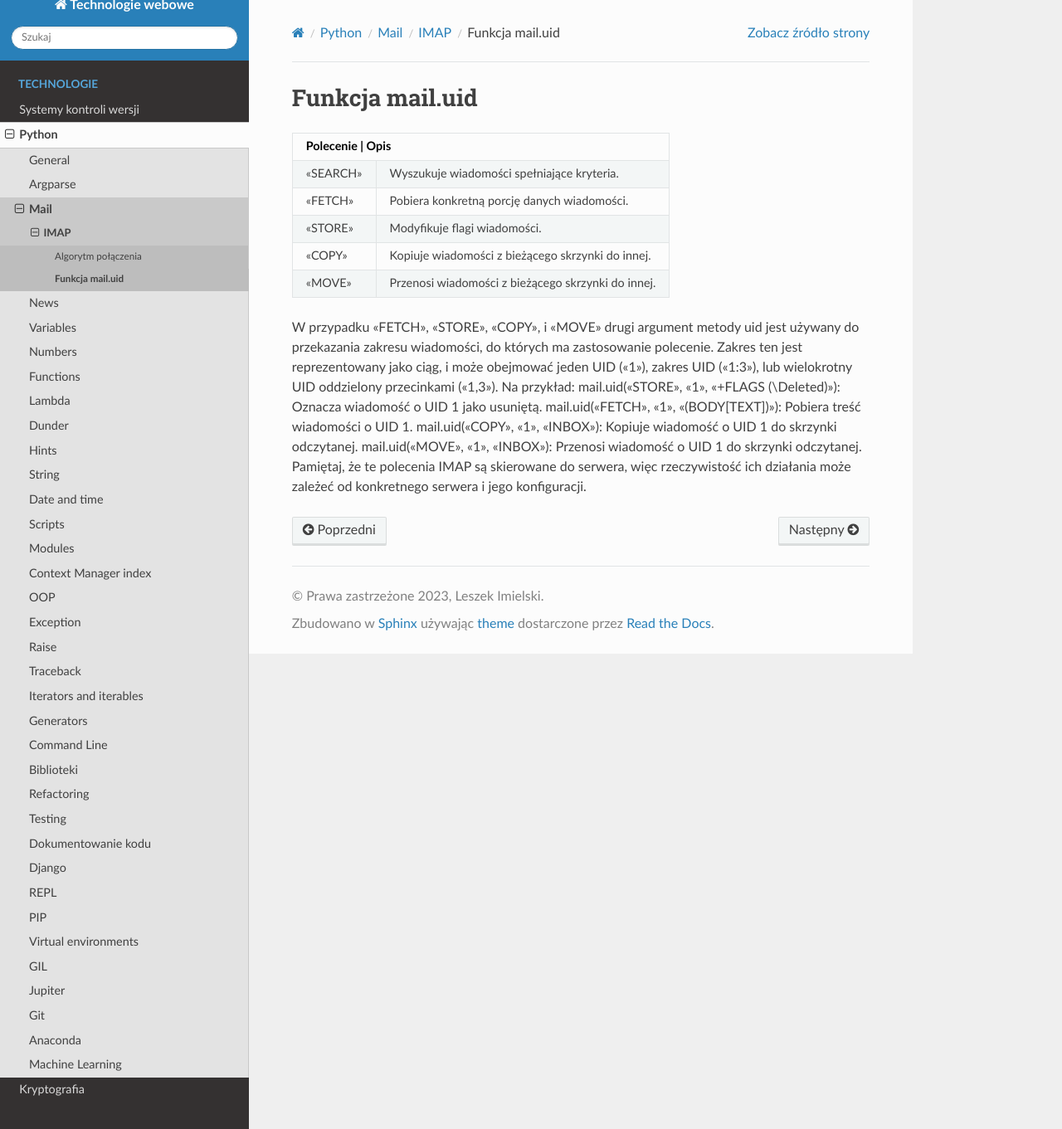
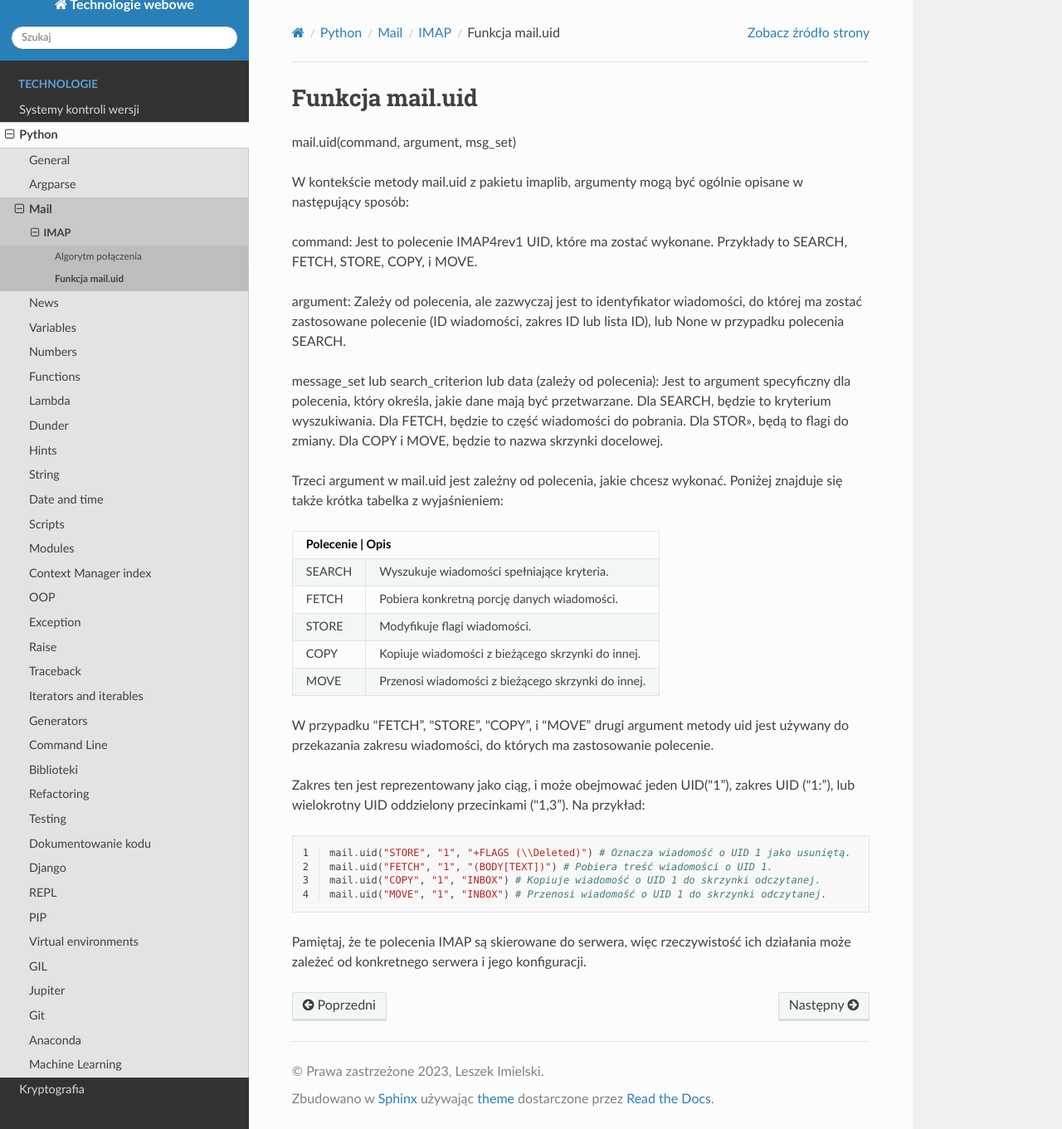
Before and after one commit to limielski/UsingSphinx, a Sphinx documentation site: the page built from docs/source/python/mail/imap/imap10.rst, in a window 1280 px wide and 1361 px high. Shown: the whole window at 83% size. Built offline with Sphinx 7.4.7 and the Read the Docs theme 2.0.0, drawn with Linux system fonts in a browser that asks for light colours.

Commit message:
Update IMAP documentation with command details
Detailed explanation of IMAP commands, arguments and responses has been added to the Python documentation. A few code examples to illustrate usage have also been added. This makes it easier for users to understand and implement different IMAP commands with the mail.uid method.

```diff
--- a/docs/source/python/mail/imap/imap10.rst
+++ b/docs/source/python/mail/imap/imap10.rst
@@ -1,24 +1,50 @@
 Funkcja mail.uid
 ================
+
+mail.uid(command, argument, msg_set)
+
+W kontekście metody mail.uid z pakietu imaplib, argumenty mogą być ogólnie opisane w następujący sposób:
+
+command: Jest to polecenie IMAP4rev1 UID, które ma zostać wykonane.
+Przykłady to SEARCH, FETCH, STORE, COPY, i MOVE.
+
+argument: Zależy od polecenia, ale zazwyczaj jest to identyfikator wiadomości, do której ma zostać zastosowane polecenie (ID wiadomości, zakres ID lub lista ID), lub None w przypadku polecenia SEARCH.
+
+message_set lub search_criterion lub data (zależy od polecenia): Jest to argument specyficzny dla polecenia, który określa, jakie dane mają być przetwarzane.
+Dla SEARCH, będzie to kryterium wyszukiwania.
+Dla FETCH, będzie to część wiadomości do pobrania.
+Dla STOR', będą to flagi do zmiany.
+Dla COPY i MOVE, będzie to nazwa skrzynki docelowej.
+
+
+Trzeci argument w mail.uid jest zależny od polecenia, jakie chcesz wykonać. Poniżej znajduje się także krótka tabelka z wyjaśnieniem:
 
 +---------------------------------------------------------------+
 | Polecenie | Opis                                              |
 +===========+===================================================+
-| 'SEARCH'  | Wyszukuje wiadomości spełniające kryteria.        |
+| SEARCH    | Wyszukuje wiadomości spełniające kryteria.        |
 +-----------+---------------------------------------------------+
-| 'FETCH'   | Pobiera konkretną porcję danych wiadomości.       |
+| FETCH     | Pobiera konkretną porcję danych wiadomości.       |
 +-----------+---------------------------------------------------+
-| 'STORE'   | Modyfikuje flagi wiadomości.                      |
+| STORE     | Modyfikuje flagi wiadomości.                      |
 +-----------+---------------------------------------------------+
-| 'COPY'    | Kopiuje wiadomości z bieżącego skrzynki do innej. |
+| COPY      | Kopiuje wiadomości z bieżącego skrzynki do innej. |
 +-----------+---------------------------------------------------+
-| 'MOVE'    | Przenosi wiadomości z bieżącego skrzynki do innej.|
+| MOVE      | Przenosi wiadomości z bieżącego skrzynki do innej.|
 +-----------+---------------------------------------------------+
 
-W przypadku 'FETCH', 'STORE', 'COPY', i 'MOVE' drugi argument metody uid jest używany do przekazania zakresu wiadomości, do których ma zastosowanie polecenie. Zakres ten jest reprezentowany jako ciąg, i może obejmować jeden UID ('1'), zakres UID ('1:3'), lub wielokrotny UID oddzielony przecinkami ('1,3').
+W przypadku \"FETCH", \"STORE", \"COPY", i \"MOVE" drugi argument metody uid jest używany do przekazania zakresu wiadomości, do których ma zastosowanie polecenie.
+
+Zakres ten jest reprezentowany jako ciąg, i może obejmować jeden UID(\"1"), zakres UID (\"1:"), lub wielokrotny UID oddzielony przecinkami (\"1,3").
 Na przykład:
-mail.uid('STORE', '1', '+FLAGS (\\Deleted)'): Oznacza wiadomość o UID 1 jako usuniętą.
-mail.uid('FETCH', '1', '(BODY[TEXT])'): Pobiera treść wiadomości o UID 1.
-mail.uid('COPY', '1', 'INBOX'): Kopiuje wiadomość o UID 1 do skrzynki odczytanej.
-mail.uid('MOVE', '1', 'INBOX'): Przenosi wiadomość o UID 1 do skrzynki odczytanej.
+
+.. code-block:: python
+   :linenos:
+
+   mail.uid("STORE", "1", "+FLAGS (\\Deleted)") # Oznacza wiadomość o UID 1 jako usuniętą.
+   mail.uid("FETCH", "1", "(BODY[TEXT])") # Pobiera treść wiadomości o UID 1.
+   mail.uid("COPY", "1", "INBOX") # Kopiuje wiadomość o UID 1 do skrzynki odczytanej.
+   mail.uid("MOVE", "1", "INBOX") # Przenosi wiadomość o UID 1 do skrzynki odczytanej.
+
+
 Pamiętaj, że te polecenia IMAP są skierowane do serwera, więc rzeczywistość ich działania może zależeć od konkretnego serwera i jego konfiguracji.
```
